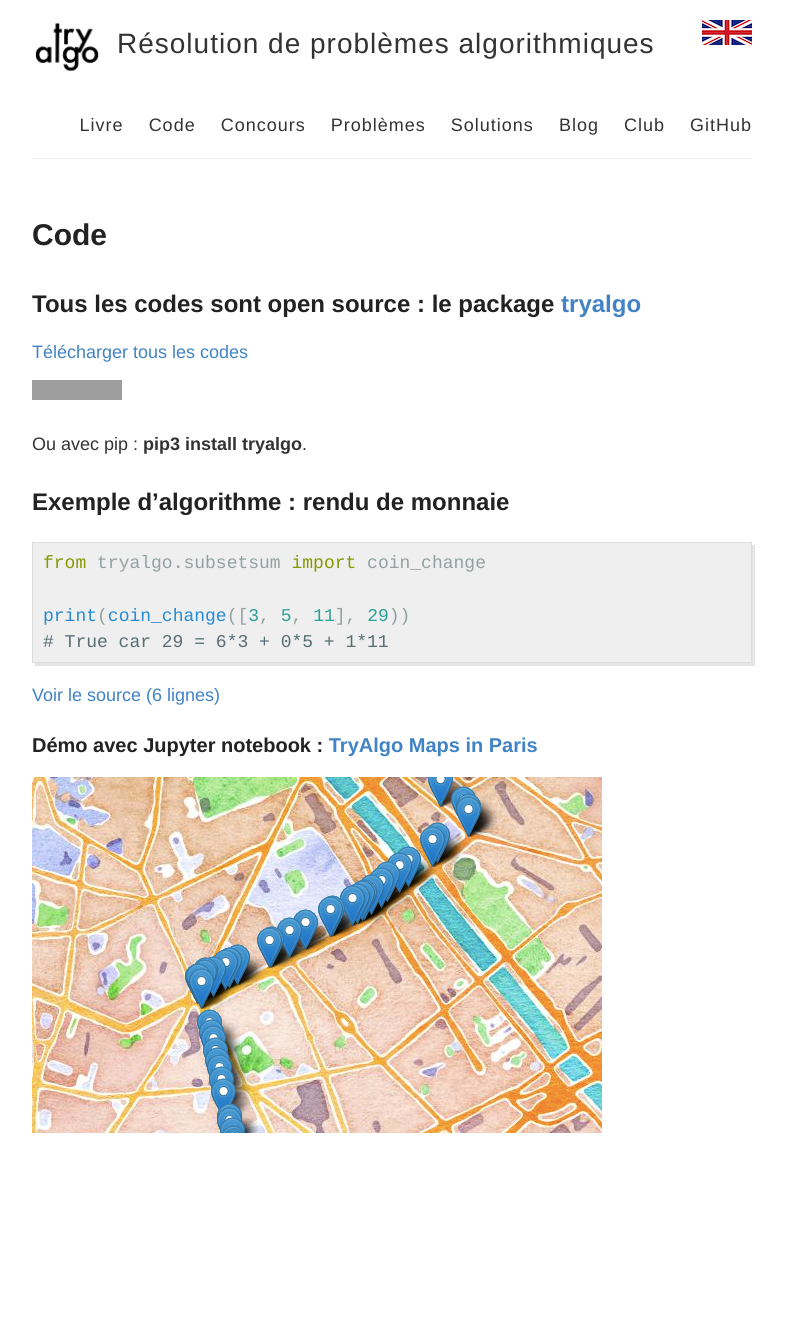
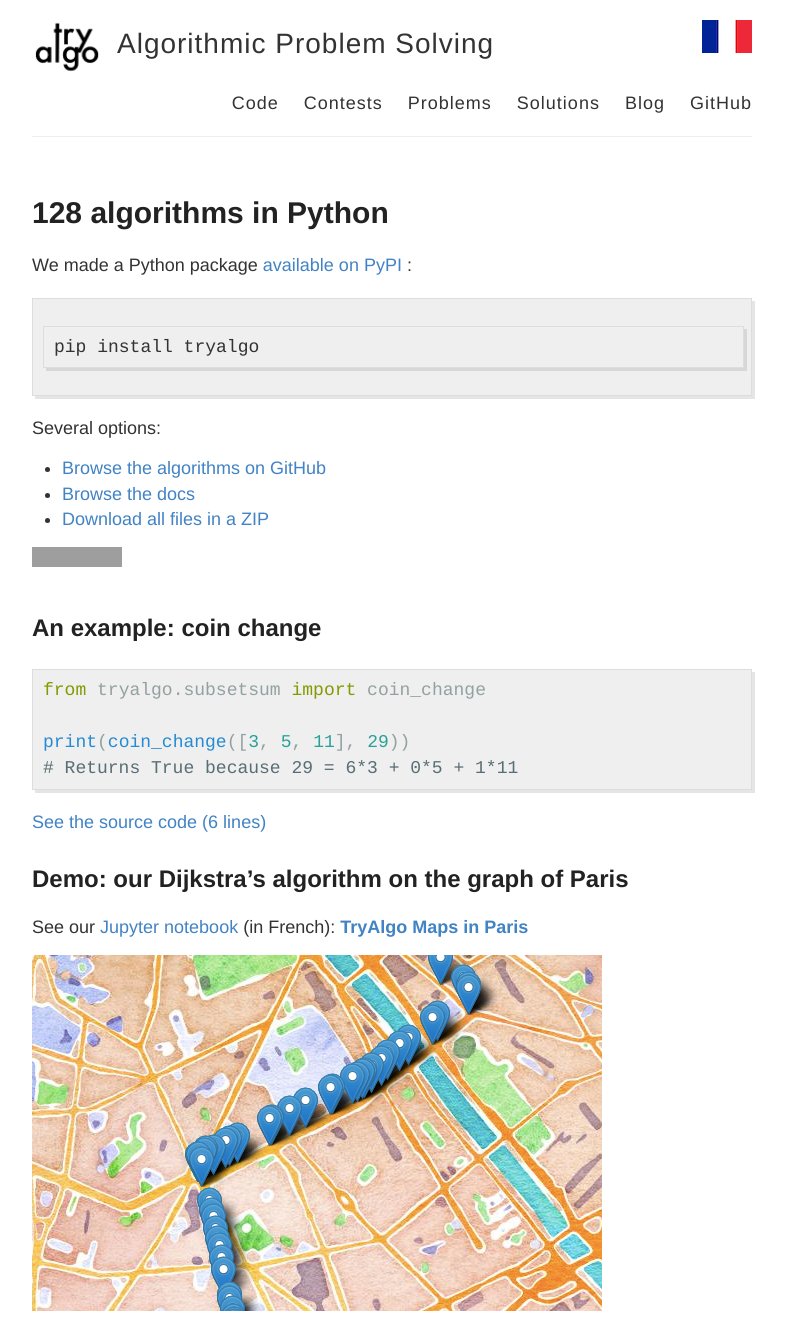
Before and after one commit to jilljenn/tryalgo.org, a Jekyll site: the page built from code/index.md, in a window 1280 px wide. Shown: the whole page, without its empty margins (248-1034 px from the left). Built offline with Jekyll 4.4.1, drawn with Linux system fonts in a browser that asks for light colours; nearby versions of some CDN libraries; before the commit the page ends 1155 px from its top, so only the background shows below that; grey boxes are pictures that could not be loaded.

Commit message:
Update code page

```diff
--- a/_includes/nav.html
+++ b/_includes/nav.html
@@ -23,7 +23,7 @@
         <a href="{{ site.baseurl }}en">Solutions</a>
         <a href="{{ site.baseurl }}fr">Blog</a>
         {% if page.lang != 'en' %}<a href="{{ site.baseurl }}club">Club</a>{% endif %}
-        <a href="https://github.com/jilljenn/tryalgo.org/">GitHub</a>
+        <a href="https://github.com/jilljenn/tryalgo/tree/master/tryalgo">GitHub</a>
       </nav>
     </header>
   </div>
--- a/code/index.md
+++ b/code/index.md
@@ -1,27 +1,34 @@
 ---
 layout: page
-title: Code
+title: 128 algorithms in Python
+lang: en
 ---
 
-## Tous les codes sont open source : le package <a href="https://github.com/jilljenn/tryalgo" target="_blank">tryalgo</a>
+We made a Python package [available on PyPI](https://pypi.python.org/pypi/tryalgo/) :
 
-<a class="github-button" href="https://github.com/jilljenn/tryalgo/archive/master.zip" data-icon="octicon-cloud-download" data-style="mega" aria-label="Download jilljenn/tryalgo on GitHub">Télécharger tous les codes</a>
+    pip install tryalgo
+
+Several options:
+
+- [Browse the algorithms on GitHub](https://github.com/jilljenn/tryalgo)
+- [Browse the docs](http://pythonhosted.org/tryalgo/)
+- [Download all files in a ZIP](https://github.com/jilljenn/tryalgo/archive/master.zip)
 
 <iframe src="https://ghbtns.com/github-btn.html?user=jilljenn&amp;repo=tryalgo&amp;type=fork&amp;count=true&amp;size=large" frameborder="0" scrolling="0" width="158px" height="30px"></iframe>
 
-Ou avec pip : <strong>pip3 install tryalgo</strong>.
-
-## Exemple d'algorithme : rendu de monnaie
+## An example: coin change
 
 {% highlight python %}
 from tryalgo.subsetsum import coin_change
 
 print(coin_change([3, 5, 11], 29))
-# True car 29 = 6*3 + 0*5 + 1*11
+# Returns True because 29 = 6*3 + 0*5 + 1*11
 {% endhighlight %}
 
-<a href="http://pythonhosted.org/tryalgo/_modules/tryalgo/subsetsum.html#coin_change" target="_blank">Voir le source (6 lignes)</a>
+<a href="http://pythonhosted.org/tryalgo/_modules/tryalgo/subsetsum.html#coin_change" target="_blank">See the source code (6 lines)</a>
 
-### Démo avec Jupyter notebook : <a href="http://nbviewer.jupyter.org/github/jilljenn/tryalgo/blob/master/examples/TryAlgo%20Maps%20in%20Paris.ipynb" target="_blank">TryAlgo Maps in Paris</a>
+## Demo: our Dijkstra's algorithm on the graph of Paris
+
+See our [Jupyter notebook](http://nbviewer.jupyter.org/github/jilljenn/tryalgo/blob/master/examples/TryAlgo%20Maps%20in%20Paris.ipynb) (in French): [**TryAlgo Maps in Paris**](http://nbviewer.jupyter.org/github/jilljenn/tryalgo/blob/master/examples/TryAlgo%20Maps%20in%20Paris.ipynb)
 
 <a href="http://nbviewer.jupyter.org/github/jilljenn/tryalgo/blob/master/examples/TryAlgo%20Maps%20in%20Paris.ipynb" target="_blank"><img src="/static/paris.png" /></a>
```
